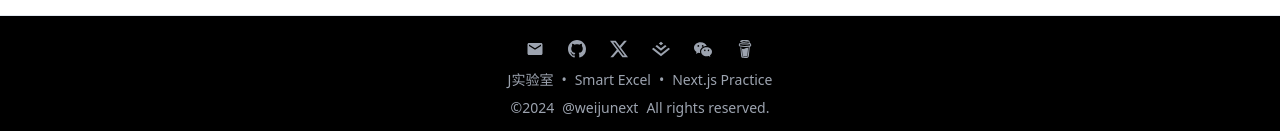
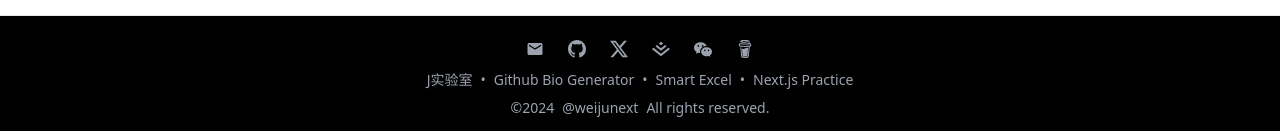
Before and after one commit to weijunext/github-bio-generator, a Next.js app: page / in a window 1280 px wide. Shown: the part 4896-5027 px from the top of the page. Built offline with nearby package versions, Linux system fonts and the light colour scheme; no server answers.

Commit message:
feat: update footer

```diff
--- a/components/Footer.tsx
+++ b/components/Footer.tsx
@@ -15,6 +15,10 @@ const Footer = () => {
         <div className="mb-2 flex space-x-2">
           <Link href="https://weijunext.com/" target="_blank">
             J实验室
+          </Link>
+          <div>{" • "}</div>
+          <Link href="https://githubbio.com/" target="_blank">
+            Github Bio Generator
           </Link>
           <div>{" • "}</div>
           <Link href="https://smartexcel.cc/" target="_blank">
```
